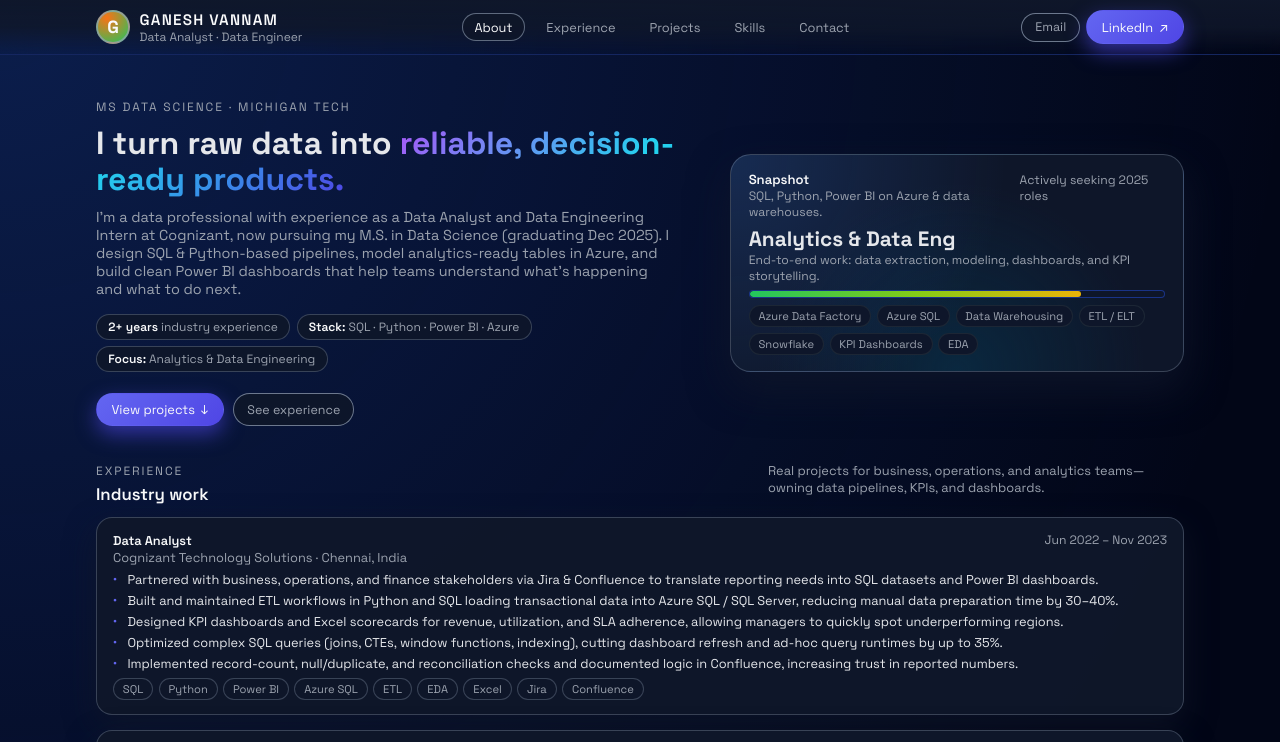
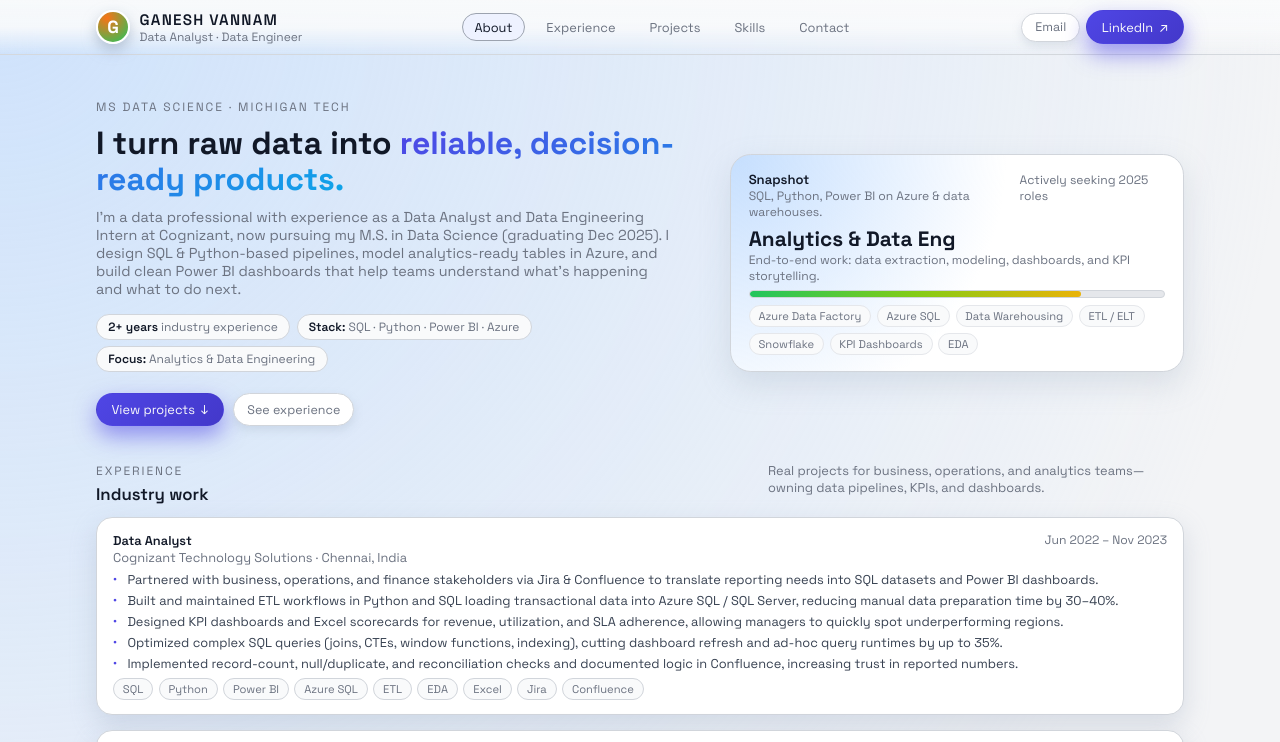
Before and after one commit to ganeshvannam/Portfolio, a plain HTML site: page index.html in a window 1280 px wide. Shown: the top 742 px of the page. Drawn offline with Linux system fonts and the light colour scheme.

Commit message:
Update index.html

```diff
--- a/index.html
+++ b/index.html
@@ -16,19 +16,19 @@
   />
  <style>
   :root {
-      --bg: #020617;
-      --bg-alt: #020617;
-      --card: #020617;
-      --accent: #6366f1;
-      --accent-soft: rgba(99, 102, 241, 0.16);
-      --accent-strong: #4f46e5;
-      --text: #e5e7eb;
-      --text-strong: #f9fafb;
-      --muted: #9ca3af;
-      --border: rgba(148, 163, 184, 0.32);
-      --border-strong: rgba(148, 163, 184, 0.6);
-      --chip-bg: rgba(15, 23, 42, 0.9);
-      --shadow-soft: 0 18px 40px rgba(15, 23, 42, 0.8);
+    --bg: #f3f4f6;
+    --bg-alt: #e5e7eb;
+    --card: #ffffff;
+    --accent: #4f46e5;
+    --accent-soft: rgba(79, 70, 229, 0.09);
+    --accent-strong: #4338ca;
+    --text: #374151;
+    --text-strong: #111827;
+    --muted: #6b7280;
+    --border: rgba(209, 213, 219, 1);
+    --border-strong: rgba(156, 163, 175, 1);
+    --chip-bg: #f9fafb;
+    --shadow-soft: 0 12px 30px rgba(148, 163, 184, 0.25);
   }
 
   * {
@@ -42,8 +42,8 @@
     font-family: "Space Grotesk", system-ui, -apple-system, BlinkMacSystemFont,
       "Segoe UI", sans-serif;
     background:
-        radial-gradient(circle at top left, rgba(37, 99, 235, 0.25), transparent 55%),
-        radial-gradient(circle at bottom, rgba(8, 47, 73, 0.5), transparent 60%),
+      radial-gradient(circle at top left, rgba(191, 219, 254, 0.7), transparent 55%),
+      radial-gradient(circle at bottom, rgba(209, 250, 229, 0.6), transparent 60%),
       var(--bg);
     color: var(--text);
     scroll-behavior: smooth;
@@ -73,11 +73,11 @@
     backdrop-filter: blur(16px);
     background: linear-gradient(
       to bottom,
-        rgba(15, 23, 42, 0.96),
-        rgba(15, 23, 42, 0.85),
+      rgba(249, 250, 251, 0.95),
+      rgba(249, 250, 251, 0.9),
       transparent
     );
-      border-bottom: 1px solid rgba(30, 64, 175, 0.4);
+    border-bottom: 1px solid rgba(209, 213, 219, 0.9);
     margin-bottom: 1.5rem;
   }
 
@@ -106,9 +106,10 @@
     align-items: center;
     justify-content: center;
     font-weight: 700;
-      color: var(--text-strong);
+    color: #ffffff;
     font-size: 1.1rem;
-      border: 2px solid rgba(148, 163, 184, 0.7);
+    border: 2px solid #ffffff;
+    box-shadow: 0 6px 14px rgba(148, 163, 184, 0.6);
   }
 
   .nav-title {
@@ -150,7 +151,7 @@
   .nav-links a.nav-active {
     border-color: var(--border-strong);
     color: var(--text-strong);
-      background: rgba(15, 23, 42, 0.9);
+    background: #eef2ff;
   }
 
   .nav-cta {
@@ -164,19 +165,21 @@
     border-radius: 999px;
     font-size: 0.78rem;
     padding: 0.35rem 0.8rem;
-      border: 1px solid rgba(148, 163, 184, 0.7);
-      background: rgba(15, 23, 42, 0.9);
+    border: 1px solid var(--border);
+    background: #ffffff;
     color: var(--muted);
     display: inline-flex;
     align-items: center;
     gap: 0.3rem;
     cursor: pointer;
     transition: all 0.15s;
+    box-shadow: 0 4px 10px rgba(148, 163, 184, 0.25);
   }
 
   .btn-sm:hover {
     border-color: var(--accent);
     color: var(--text-strong);
+    background: #eef2ff;
   }
 
   .btn-primary {
@@ -186,7 +189,7 @@
     border: 1px solid transparent;
     background: linear-gradient(135deg, var(--accent), var(--accent-strong));
     color: #f9fafb;
-      box-shadow: 0 8px 20px rgba(79, 70, 229, 0.6);
+    box-shadow: 0 10px 22px rgba(79, 70, 229, 0.55);
     cursor: pointer;
     display: inline-flex;
     align-items: center;
@@ -196,7 +199,7 @@
 
   .btn-primary:hover {
     transform: translateY(-1px);
-      box-shadow: 0 12px 24px rgba(79, 70, 229, 0.8);
+    box-shadow: 0 14px 26px rgba(79, 70, 229, 0.75);
   }
 
   /* HERO */
@@ -224,10 +227,11 @@
   .hero-title {
     font-size: 2rem;
     line-height: 1.1;
+    color: var(--text-strong);
   }
 
   .hero-title span {
-      background: linear-gradient(135deg, #a855f7, #22d3ee, #4f46e5);
+    background: linear-gradient(135deg, #4f46e5, #0ea5e9);
     -webkit-background-clip: text;
     background-clip: text;
     color: transparent;
@@ -271,9 +275,8 @@
     border-radius: 1.3rem;
     border: 1px solid var(--border);
     background:
-        radial-gradient(circle at top left, rgba(59, 130, 246, 0.2), transparent 55%),
-        radial-gradient(circle at bottom, rgba(8, 47, 73, 0.7), transparent 60%),
-        rgba(15, 23, 42, 0.96);
+      radial-gradient(circle at top left, rgba(191, 219, 254, 0.9), transparent 55%),
+      #ffffff;
     padding: 1rem 1.1rem;
     box-shadow: var(--shadow-soft);
     font-size: 0.82rem;
@@ -300,6 +303,7 @@
     font-size: 1.3rem;
     font-weight: 700;
     margin-top: 0.2rem;
+    color: var(--text-strong);
   }
 
   .hero-bar {
@@ -307,8 +311,8 @@
     width: 100%;
     height: 0.5rem;
     border-radius: 999px;
-      background: rgba(15, 23, 42, 0.95);
-      border: 1px solid rgba(30, 64, 175, 0.7);
+    background: #e5e7eb;
+    border: 1px solid #d1d5db;
     overflow: hidden;
   }
 
@@ -330,8 +334,8 @@
     font-size: 0.7rem;
     padding: 0.2rem 0.55rem;
     border-radius: 999px;
-      border: 1px solid rgba(31, 41, 55, 0.9);
-      background: rgba(15, 23, 42, 0.98);
+    border: 1px solid #e5e7eb;
+    background: #f9fafb;
     color: var(--muted);
   }
 
@@ -379,9 +383,9 @@
   .card {
     border-radius: 1rem;
     border: 1px solid var(--border);
-      background: rgba(15, 23, 42, 0.96);
+    background: var(--card);
     padding: 0.9rem 1rem;
-      box-shadow: 0 12px 30px rgba(15, 23, 42, 0.7);
+    box-shadow: 0 10px 26px rgba(148, 163, 184, 0.3);
     font-size: 0.8rem;
   }
 
@@ -456,13 +460,14 @@
     border-radius: 1rem;
     border: 1px solid var(--border);
     background:
-        radial-gradient(circle at top right, rgba(56, 189, 248, 0.2), transparent 55%),
-        rgba(15, 23, 42, 0.96);
+      radial-gradient(circle at top right, rgba(219, 234, 254, 0.9), transparent 55%),
+      #ffffff;
     padding: 0.9rem 1rem;
     font-size: 0.8rem;
     display: flex;
     flex-direction: column;
     gap: 0.35rem;
+    box-shadow: 0 10px 24px rgba(148, 163, 184, 0.3);
   }
 
   .project-title-row {
@@ -483,7 +488,7 @@
     padding: 0.2rem 0.55rem;
     border-radius: 999px;
     border: 1px solid var(--border);
-      background: var(--chip-bg);
+    background: #eef2ff;
     color: var(--muted);
     white-space: nowrap;
   }
@@ -517,13 +522,13 @@
     padding: 0.18rem 0.55rem;
     border-radius: 999px;
     border: 1px solid var(--border);
-      background: rgba(15, 23, 42, 0.96);
+    background: #f9fafb;
     color: var(--muted);
   }
 
   .project-link {
     font-size: 0.73rem;
-      color: #a5b4fc;
+    color: var(--accent);
   }
 
   /* SKILLS SECTION */
@@ -536,9 +541,10 @@
   .skills-card {
     border-radius: 1rem;
     border: 1px solid var(--border);
-      background: rgba(15, 23, 42, 0.96);
+    background: #ffffff;
     padding: 0.9rem 1rem;
     font-size: 0.8rem;
+    box-shadow: 0 10px 24px rgba(148, 163, 184, 0.3);
   }
 
   .skills-label {
@@ -580,8 +586,8 @@
     width: 100%;
     height: 0.4rem;
     border-radius: 999px;
-      background: rgba(15, 23, 42, 0.95);
-      border: 1px solid rgba(30, 64, 175, 0.7);
+    background: #e5e7eb;
+    border: 1px solid #d1d5db;
     overflow: hidden;
   }
 
@@ -602,9 +608,10 @@
   .contact-card {
     border-radius: 1rem;
     border: 1px solid var(--border);
-      background: rgba(15, 23, 42, 0.96);
+    background: #ffffff;
     padding: 0.9rem 1rem;
     font-size: 0.8rem;
+    box-shadow: 0 8px 20px rgba(148, 163, 184, 0.25);
   }
 
   .contact-item {
@@ -617,7 +624,7 @@
   }
 
   .contact-item a {
-      color: #a5b4fc;
+    color: var(--accent);
   }
 
   .contact-note {
@@ -671,6 +678,7 @@
     }
   }
 </style>
+
 </head>
 <body>
   <header class="nav">
```
Lines whose indentation alone changed are shown as unchanged.
